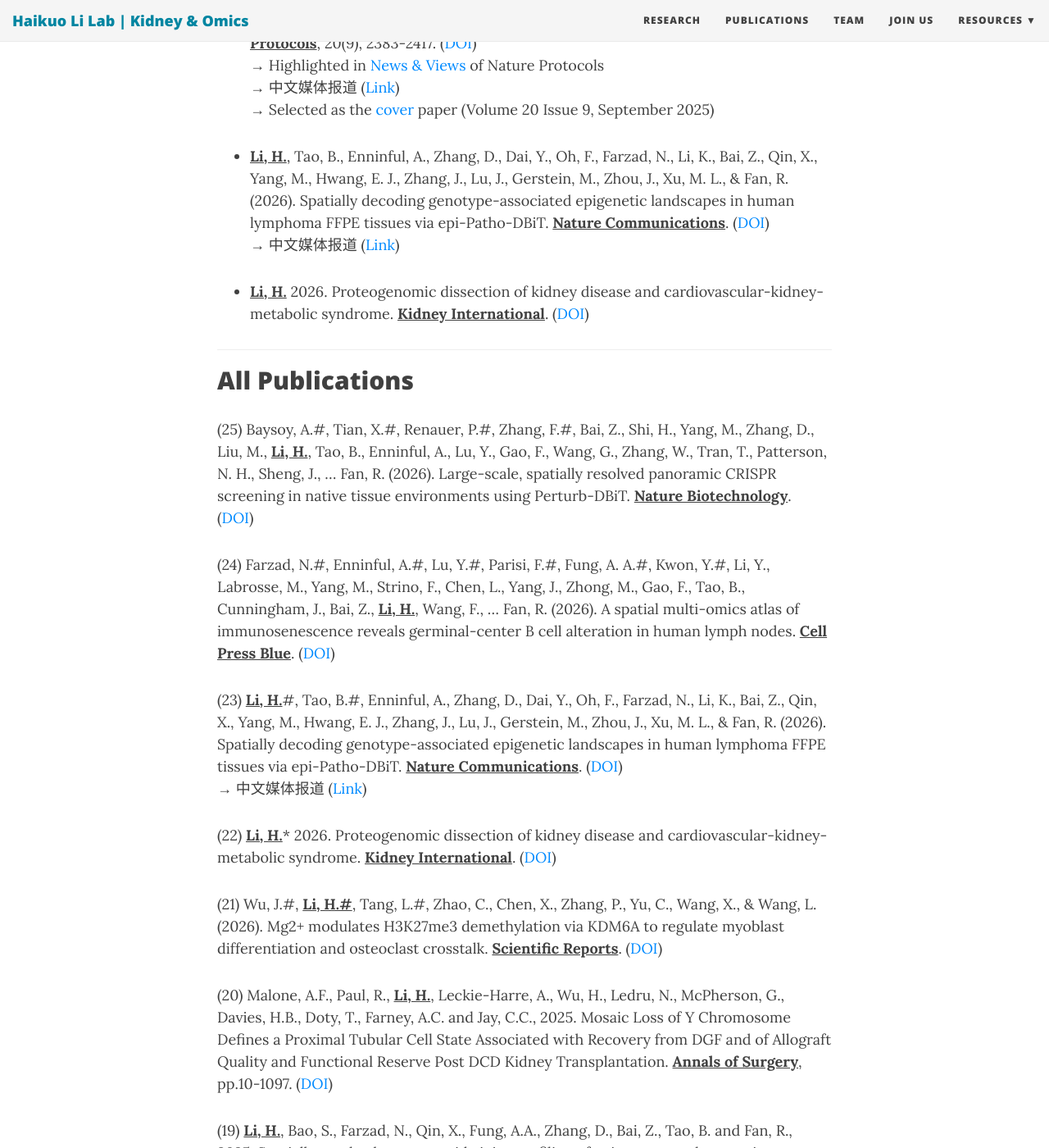
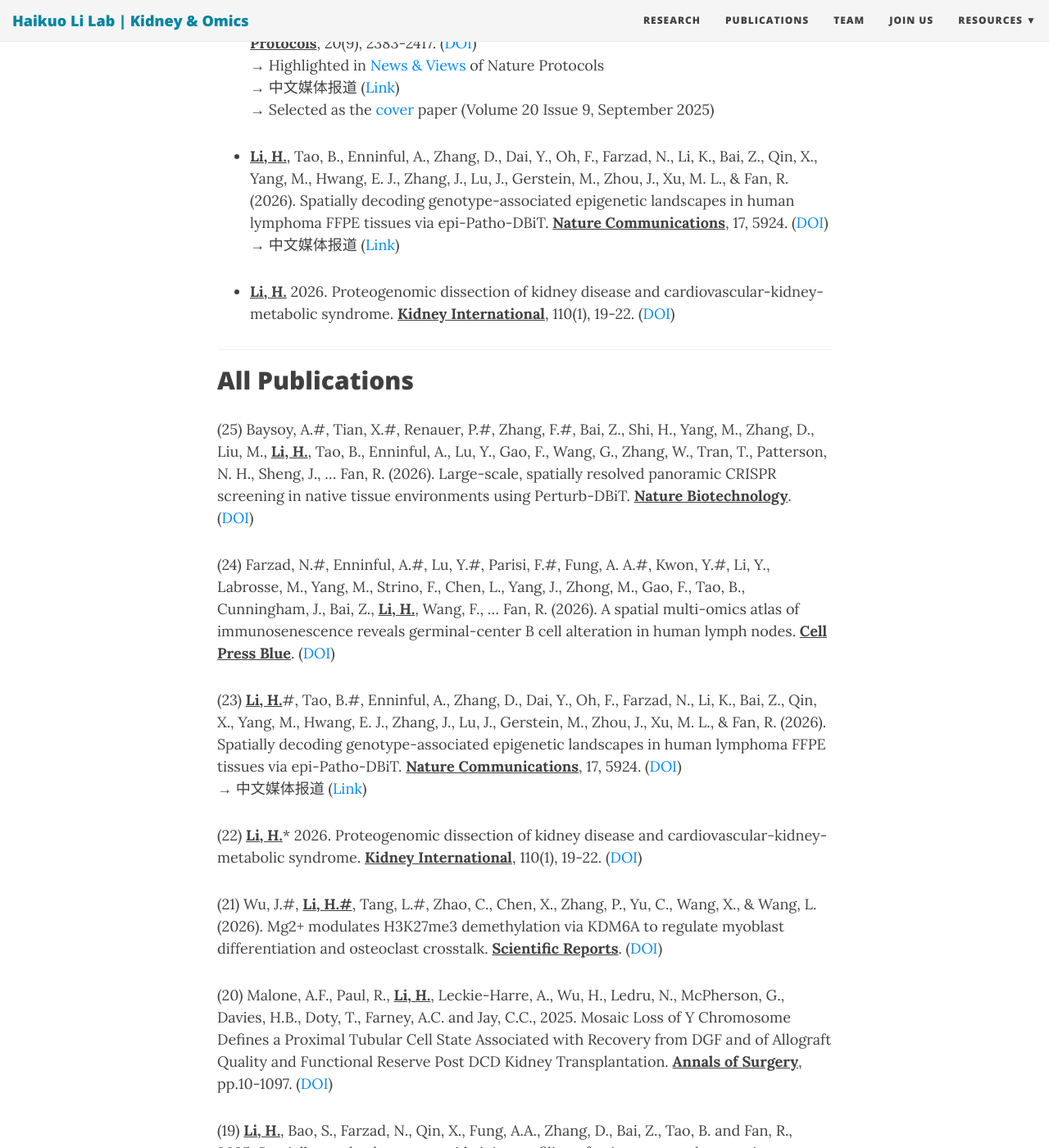
Before and after one commit to TheLiLab/thelilab.github.io, a Jekyll site: the page built from pubs.md, in a window 1280 px wide and 1400 px high, scrolled down 1202 px. Shown: the whole window at 82% size. Built offline with Jekyll 4.4.1, drawn with Linux system fonts in a browser that asks for light colours; nearby versions of some CDN libraries.

Commit message:
Update pubs.md

```diff
--- a/pubs.md
+++ b/pubs.md
@@ -38,11 +38,11 @@ bigimg:
 →	Selected as the <a href="https://www.nature.com/nprot/volumes/20/issues/9" target="_blank">cover</a> paper (Volume 20 Issue 9, September 2025)
 <br>
 
-- <strong><u>Li, H.</u></strong>, Tao, B., Enninful, A., Zhang, D., Dai, Y., Oh, F., Farzad, N., Li, K., Bai, Z., Qin, X., Yang, M., Hwang, E. J., Zhang, J., Lu, J., Gerstein, M., Zhou, J., Xu, M. L., & Fan, R. (2026). Spatially decoding genotype-associated epigenetic landscapes in human lymphoma FFPE tissues via epi-Patho-DBiT. <strong><u>Nature Communications</u></strong>. (<a href="https://doi.org/10.1038/s41467-026-71576-9" target="_blank">DOI</a>)<br>
+- <strong><u>Li, H.</u></strong>, Tao, B., Enninful, A., Zhang, D., Dai, Y., Oh, F., Farzad, N., Li, K., Bai, Z., Qin, X., Yang, M., Hwang, E. J., Zhang, J., Lu, J., Gerstein, M., Zhou, J., Xu, M. L., & Fan, R. (2026). Spatially decoding genotype-associated epigenetic landscapes in human lymphoma FFPE tissues via epi-Patho-DBiT. <strong><u>Nature Communications</u></strong>, 17, 5924. (<a href="https://doi.org/10.1038/s41467-026-71576-9" target="_blank">DOI</a>)<br>
 →	中文媒体报道 (<a href="https://mp.weixin.qq.com/s/0Wey93u1f5awT6Po8-4cEA" target="_blank">Link</a>)
 <br>
 
-- <strong><u>Li, H.</u></strong> 2026. Proteogenomic dissection of kidney disease and cardiovascular-kidney-metabolic syndrome. <strong><u>Kidney International</u></strong>. (<a href="https://doi.org/10.1016/j.kint.2025.12.038" target="_blank">DOI</a>)
+- <strong><u>Li, H.</u></strong> 2026. Proteogenomic dissection of kidney disease and cardiovascular-kidney-metabolic syndrome. <strong><u>Kidney International</u></strong>, 110(1), 19-22. (<a href="https://doi.org/10.1016/j.kint.2025.12.038" target="_blank">DOI</a>)
 <br>
 
 <hr>
@@ -54,11 +54,11 @@ bigimg:
 (24) Farzad, N.#, Enninful, A.#, Lu, Y.#, Parisi, F.#, Fung, A. A.#, Kwon, Y.#, Li, Y., Labrosse, M., Yang, M., Strino, F., Chen, L., Yang, J., Zhong, M., Gao, F., Tao, B., Cunningham, J., Bai, Z., <strong><u>Li, H.</u></strong>, Wang, F., … Fan, R. (2026). A spatial multi-omics atlas of immunosenescence reveals germinal-center B cell alteration in human lymph nodes. <strong><u>Cell Press Blue</u></strong>. (<a href="https://doi.org/10.1016/j.cpblue.2026.100053" target="_blank">DOI</a>)
 <br>
 
-(23) <strong><u>Li, H.</u></strong>#, Tao, B.#, Enninful, A., Zhang, D., Dai, Y., Oh, F., Farzad, N., Li, K., Bai, Z., Qin, X., Yang, M., Hwang, E. J., Zhang, J., Lu, J., Gerstein, M., Zhou, J., Xu, M. L., & Fan, R. (2026). Spatially decoding genotype-associated epigenetic landscapes in human lymphoma FFPE tissues via epi-Patho-DBiT. <strong><u>Nature Communications</u></strong>. (<a href="https://doi.org/10.1038/s41467-026-71576-9" target="_blank">DOI</a>)<br>
+(23) <strong><u>Li, H.</u></strong>#, Tao, B.#, Enninful, A., Zhang, D., Dai, Y., Oh, F., Farzad, N., Li, K., Bai, Z., Qin, X., Yang, M., Hwang, E. J., Zhang, J., Lu, J., Gerstein, M., Zhou, J., Xu, M. L., & Fan, R. (2026). Spatially decoding genotype-associated epigenetic landscapes in human lymphoma FFPE tissues via epi-Patho-DBiT. <strong><u>Nature Communications</u></strong>, 17, 5924. (<a href="https://doi.org/10.1038/s41467-026-71576-9" target="_blank">DOI</a>)<br>
 →	中文媒体报道 (<a href="https://mp.weixin.qq.com/s/0Wey93u1f5awT6Po8-4cEA" target="_blank">Link</a>)
 <br>
 
-(22) <strong><u>Li, H.</u></strong>* 2026. Proteogenomic dissection of kidney disease and cardiovascular-kidney-metabolic syndrome. <strong><u>Kidney International</u></strong>. (<a href="https://doi.org/10.1016/j.kint.2025.12.038" target="_blank">DOI</a>)
+(22) <strong><u>Li, H.</u></strong>* 2026. Proteogenomic dissection of kidney disease and cardiovascular-kidney-metabolic syndrome. <strong><u>Kidney International</u></strong>, 110(1), 19-22. (<a href="https://doi.org/10.1016/j.kint.2025.12.038" target="_blank">DOI</a>)
 <br>
 
 (21) Wu, J.#, <strong><u>Li, H.#</u></strong>, Tang, L.#, Zhao, C., Chen, X., Zhang, P., Yu, C., Wang, X., & Wang, L. (2026). Mg2+ modulates H3K27me3 demethylation via KDM6A to regulate myoblast differentiation and osteoclast crosstalk. <strong><u>Scientific Reports</u></strong>. (<a href="https://doi.org/10.1038/s41598-026-57101-4" target="_blank">DOI</a>)
```
